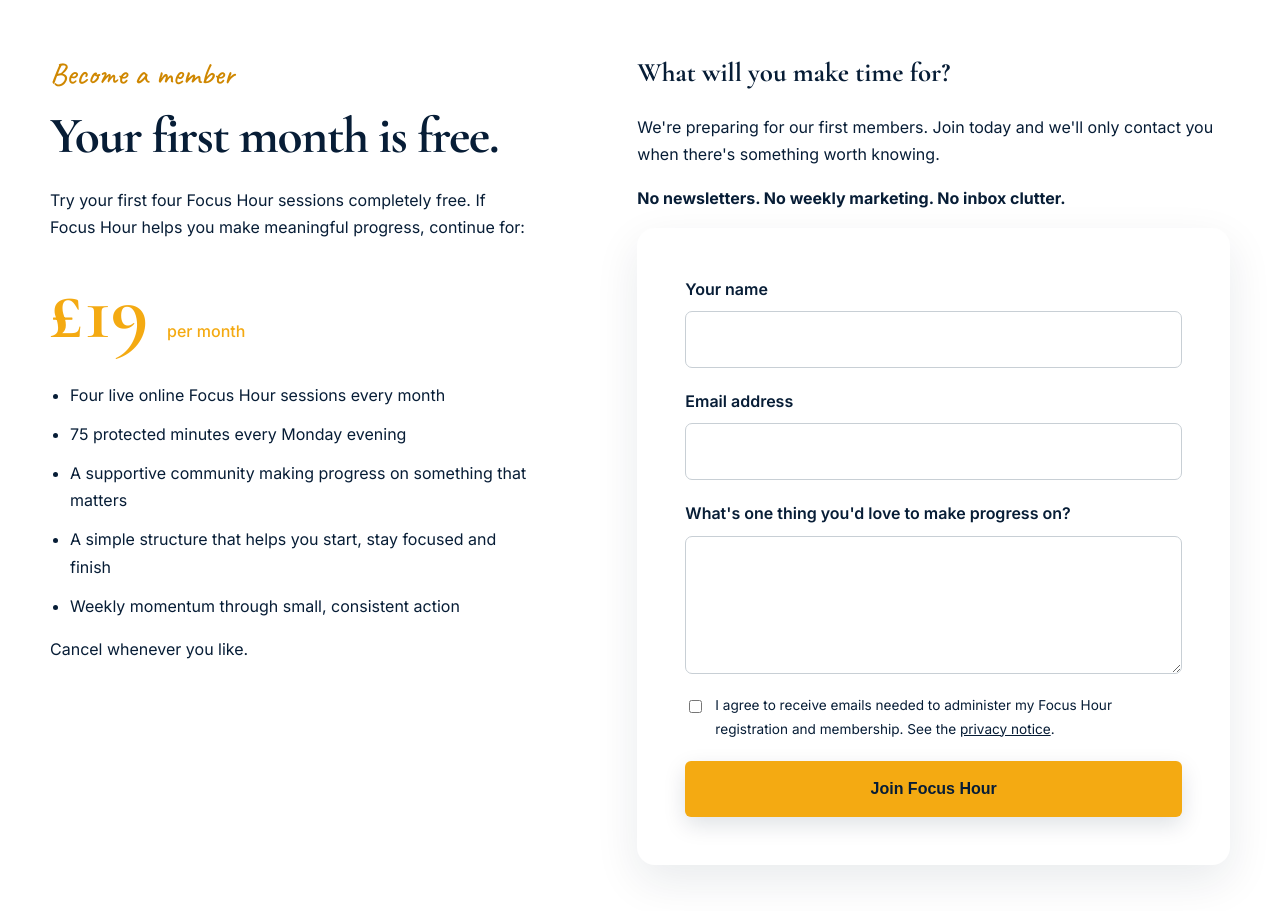
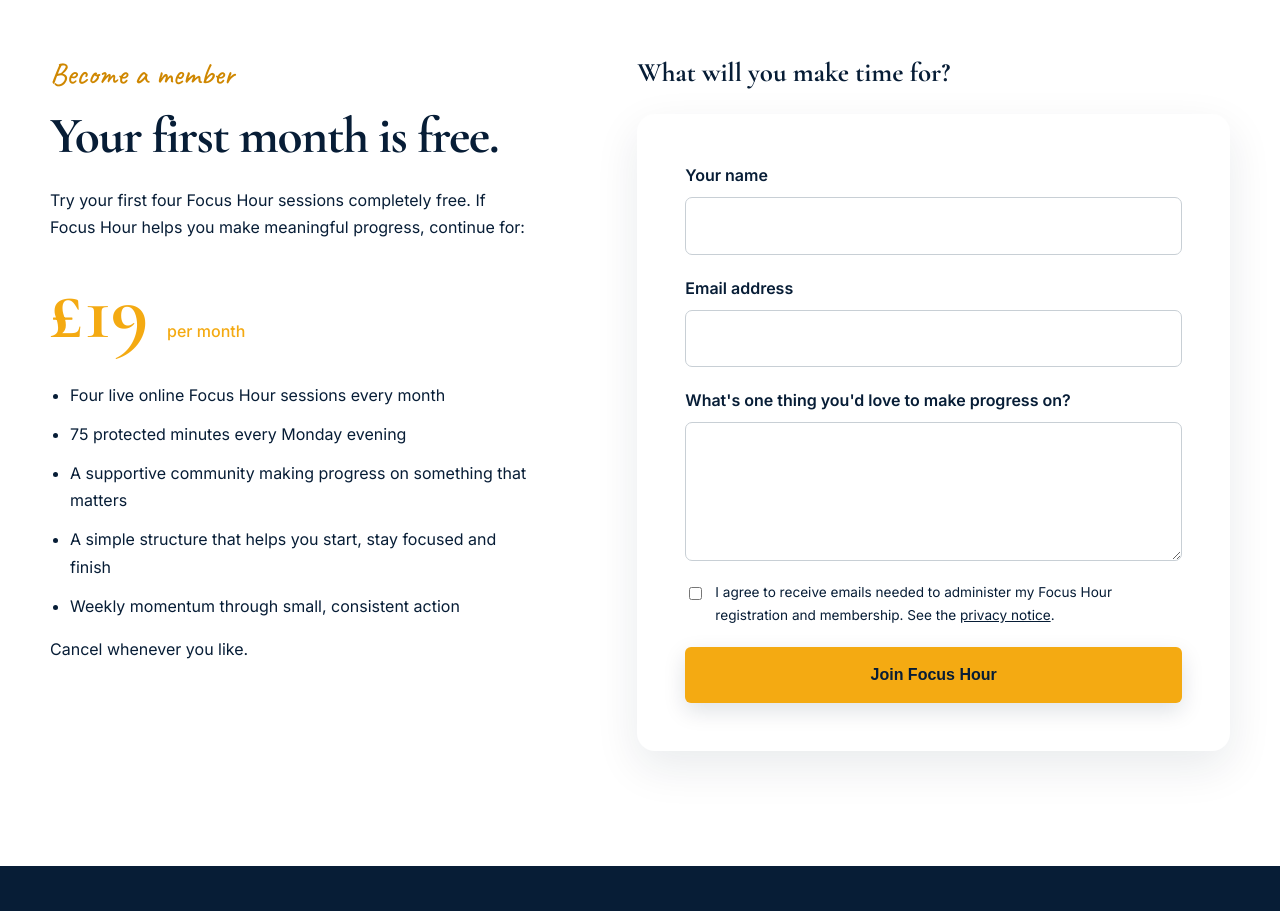
Before and after one commit to Spidrakire/FocusHour, a plain HTML site: page index.html in a window 1280 px wide. Shown: the part 8489-9400 px from the top of the page. Drawn offline with nearby package versions, Linux system fonts and the light colour scheme.

Commit message:
Remove introductory signup paragraphs

```diff
--- a/index.html
+++ b/index.html
@@ -74,9 +74,9 @@
  <p>Cancel whenever you like.</p>
 </div>
  <div class="signup-panel">
- <h3>What will you make time for?</h3><p>We're preparing for our first members. Join today and we'll only contact you when there's something worth knowing.</p>
+ <h3>What will you make time for?</h3>
 
- <p><strong>No newsletters. No weekly marketing. No inbox clutter.</strong></p>
+
  <form class="join-form" name="focus-hour-registration" action="/thanks.html" method="POST" data-netlify="true" netlify-honeypot="bot-field">
   <input type="hidden" name="form-name" value="focus-hour-registration">
   <p hidden><label>Leave this field empty<input name="bot-field" tabindex="-1" autocomplete="off"></label></p>
```
